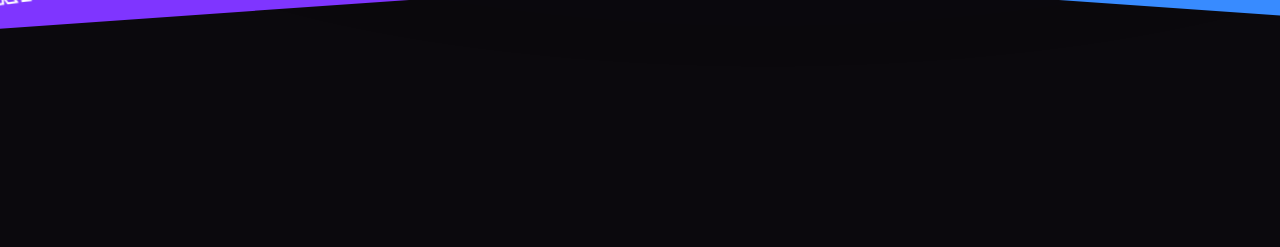
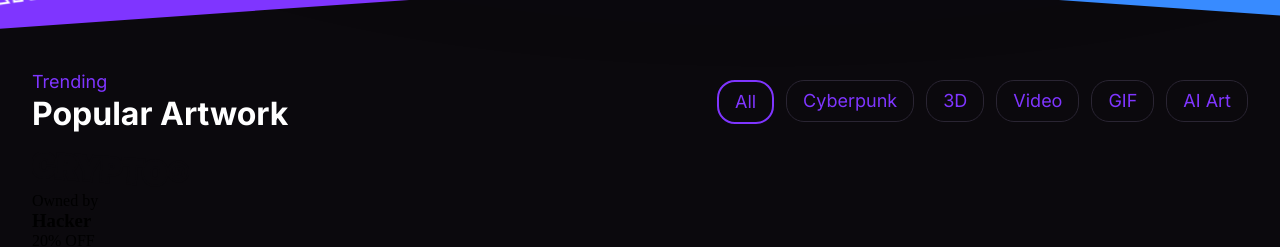
Before and after one commit to iagovirgilio/nft-crypto, a Next.js app: page / in a window 1280 px wide. Shown: the part 858-1105 px from the top of the page. Before the commit the page ends 928 px from the top, so only its background shows below. Built offline with nearby package versions, Linux system fonts and the light colour scheme.

Commit message:
Adicinar sectin cards nft

```diff
--- /dev/null
+++ b/src/components/CardsNfts/index.tsx
@@ -0,0 +1,45 @@
+import styles from "./styles.module.scss";
+
+const CardsNfts = () => {
+    return (
+        <div className={styles.container}>
+            <div className={styles.content}>
+                <div className={styles.topBar}>
+                    <div className={styles.leftSide}>
+                        <span>Trending</span>
+                        <h3>Popular Artwork</h3>
+                    </div>
+                    <div className={styles.rightSide}>
+                        <span>All</span>
+                        <span>Cyberpunk</span>
+                        <span>3D</span>
+                        <span>Video</span>
+                        <span>GIF</span>
+                        <span>AI Art</span>
+                    </div>
+                </div>
+                <div className={styles.cardsContent}>
+                    <div className={styles.card}>
+                        <div className={styles.cardImage}>
+                            <img src="/" alt="" />
+                        </div>
+                        <div className={styles.cardInfo}>
+                            <div className={styles.bottomLeft}>
+                                <img src="/crypto.svg" alt="Crypto" />
+                                <div className={styles.owner}>
+                                    <span>Owned by</span>
+                                    <h3>Hacker</h3>
+                                </div>
+                            </div>
+                            <div className={styles.bottomRight}>
+                                <span>20% OFF</span>
+                            </div>
+                        </div>
+                    </div>
+                </div>
+            </div>
+        </div>
+    )
+}
+
+export default CardsNfts
--- /dev/null
+++ b/src/components/CardsNfts/styles.module.scss
@@ -0,0 +1,51 @@
+.container {
+    padding: 0 32px;
+    max-width: 1440px;
+    margin: 0 auto;
+}
+
+.content {
+    display: flex;
+    flex-direction: column;
+}
+
+.topBar {
+    display: flex;
+    justify-content: space-between;
+    align-items: center;
+    span {
+        color: var(--text-text-purple, #7F35FF);
+        /* Web/Subtitle/Subtitle */
+        font-family: Inter;
+        font-size: 18px;
+        font-style: normal;
+        font-weight: 500;
+        line-height: 24px; /* 133.333% */
+    }
+
+    h3 {
+        color: var(--text-text, #FFF);
+
+        /* Web/Headline/h3 */
+        font-family: Inter;
+        font-size: 32px;
+        font-style: normal;
+        font-weight: 700;
+        line-height: 40px; /* 125% */
+    }
+}
+
+.rightSide {
+    display: inline-flex;
+    align-items: flex-start;
+    gap: var(--space-medium-150, 12px);
+    span {
+        border-radius: 18px;
+        border: 1px solid var(--border-border-imput, #2A2533);
+        padding: var(--space-small-100, 8px) var(--space-medium-200, 16px);
+        cursor: pointer;
+    }
+    span:nth-child(1) {
+        border: 2px solid var(--border-border-purple, #7F35FF);
+    }
+}
--- a/src/pages/index.tsx
+++ b/src/pages/index.tsx
@@ -2,6 +2,7 @@ import Header from "@/components/Header";
 import Hero from "@/components/Hero";
 import styles from "./styles.module.scss";
 import MovinBars from "@/components/MovinBars";
+import CardsNfts from "@/components/CardsNfts";
 
 export default function Home() {
   return (
@@ -10,6 +11,7 @@ export default function Home() {
       <Header />
       <Hero />
       <MovinBars />
+      <CardsNfts />
     </div>
   );
 }
```
